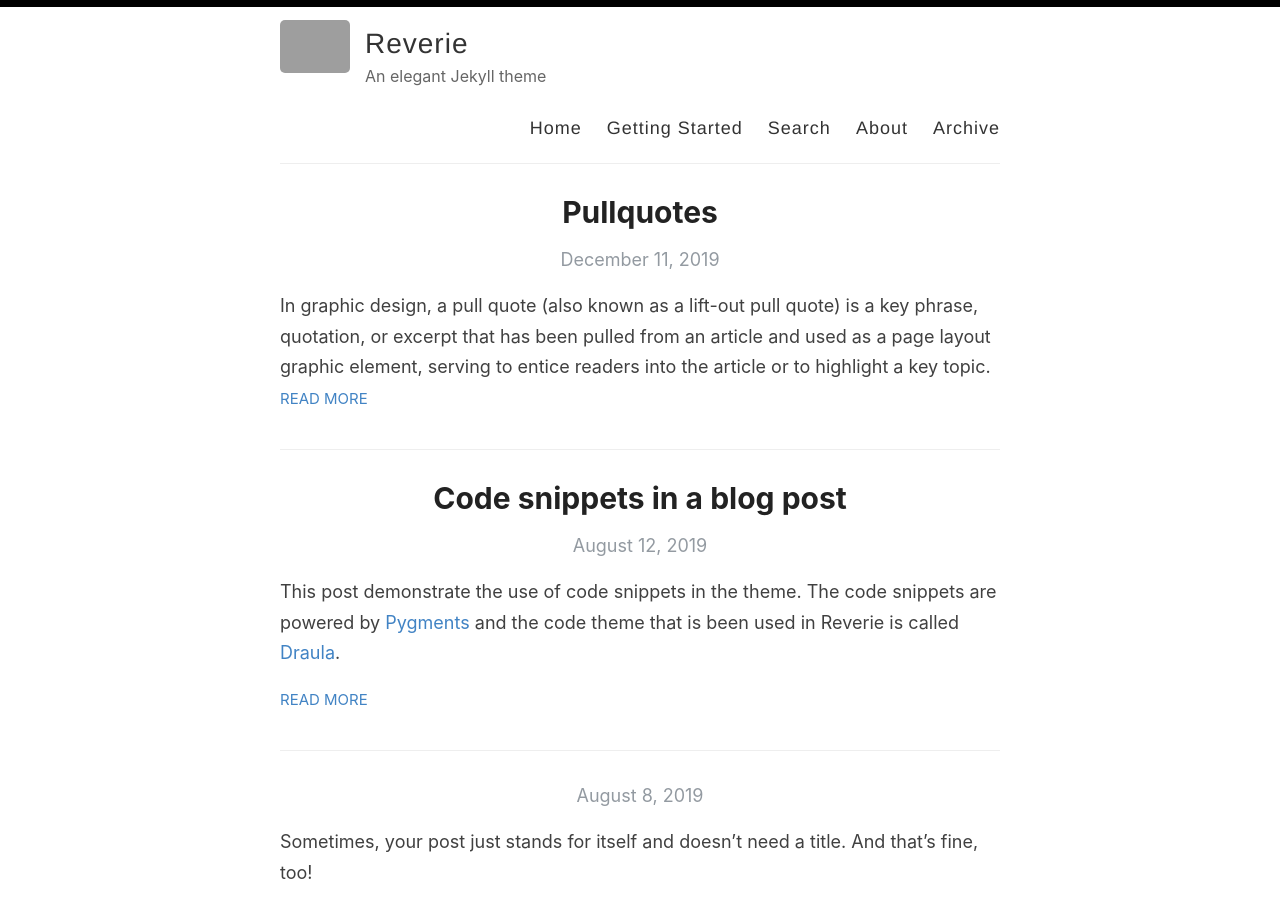
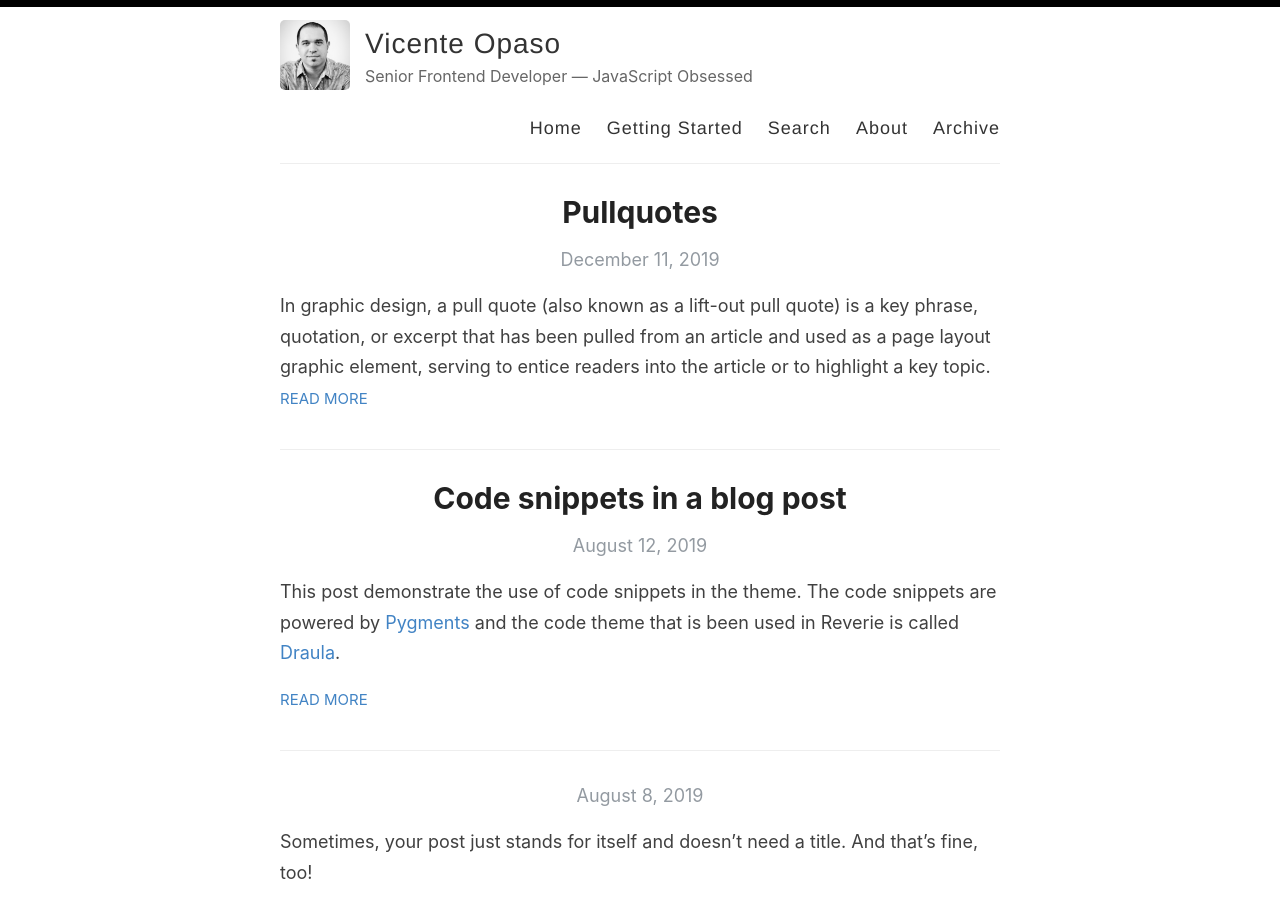
Before and after one commit to vicenteopaso/vicenteopaso, a Jekyll site: the page built from index.html, in a window 1280 px wide and 900 px high. Built offline with Jekyll 4.4.1, drawn with Linux system fonts in a browser that asks for light colours; the list of posts is cut into pages by our own code; grey boxes are pictures that could not be loaded.

Commit message:
Initial cleanup

```diff
--- a/_config.yml
+++ b/_config.yml
@@ -3,16 +3,16 @@
 #
 
 # Name of your site (displayed in the header)
-name: Reverie
+name: Vicente Opaso
 
 # Name of the author
 author: Amit Merchant
 
 # Short bio or description (displayed in the header)
-description: An elegant Jekyll theme
+description: Senior Frontend Developer — JavaScript Obsessed
 
 # URL of your avatar or profile pic (you could use your GitHub profile pic)
-avatar: /images/reverie.png
+avatar: /images/Official_square.jpeg
 
 #
 # Flags below are optional
@@ -21,20 +21,14 @@ avatar: /images/reverie.png
 # Includes an icon in the footer for each username you enter
 footer-links:
   dribbble:
-  email: amit.d.merchant@gmail.com
-  facebook:
-  flickr:
-  github: amitmerchant1990/reverie
+  email: vicente@opa.so
+  facebook: https://www.facebook.com/vicenteopaso
+  github: https://github.com/vicenteopaso
   instagram:
-  linkedin:
+  linkedin: https://www.linkedin.com/in/vicenteopaso
   pinterest:
-  rss: rss
-  twitter: amit_merchant
+  twitter: vicenteopaso
   stackoverflow:
-  youtube: # channel/<your_long_string> or user/<user-name>
-  googleplus: # anything in your profile username that comes after plus.google.com/
-  playconsole:
-
 
 # Enter your Disqus shortname (not your username) to enable commenting on posts
 # You can find your shortname on the Settings page of your Disqus account
@@ -48,14 +42,14 @@ google_analytics: UA-43339302-11
 
 # Your website URL (e.g. http://amitmerchant1990.github.io or http://www.amitmerchant.com)
 # Used for Sitemap.xml and your RSS feed
-url: http://www.amitmerchant.com/reverie
-enforce_ssl: https://www.amitmerchant.com/reverie
+url: http://vicente.opa.so
+enforce_ssl: https://vicente.opa.so
 
 # If you're hosting your site at a Project repository on GitHub pages
 # (http://yourusername.github.io/repository-name)
 # and NOT your User repository (http://yourusername.github.io)
 # then add in the baseurl here, like this: "/repository-name"
-baseurl: "/reverie"
+baseurl: "/"
 
 #
 # !! You don't need to change any of the configuration flags below !!
@@ -87,7 +81,7 @@ plugins:
   - jekyll-seo-tag
   - jekyll-paginate
 
-include: ['_pages']
+# include: ['_pages']
 
 paginate: 6
 paginate_path: /page:num/
--- a/assets/css/style.scss
+++ /dev/null
@@ -1,128 +0,0 @@
----
----
-
-@import "{{ site.theme }}";
-
-body { position: relative; }
-
-.page-header {
-  background-color: #3135a1;
-  background-image: linear-gradient(120deg, #007e8b, #3135a1);
-
-  ul {
-    list-style: none;
-    padding: 0;
-    font-size: 0.9rem;
-
-    li {
-      display: inline;
-
-      a {
-        color: rgba(255,255,255,0.7);
-      }
-    }
-  }
-}
-
-.main-content {
-  a {
-    color: #006f8b;
-  }
-  h5 {
-    margin: 0;
-  }
-}
-
-.site-footer {
-  padding-top: 3rem;
-  padding-bottom: 1rem;
-  color: rgba(255, 255, 255, 0.8);
-  text-align: center;
-  background-color: #3135a1;
-  background-image: linear-gradient(120deg, #3135a1, #007e8b);
-
-  form {
-    input, textarea {
-      padding: 0.75rem 1rem;
-      width: 18rem;
-      color: rgba(255, 255, 255, 0.7);
-      background-color: rgba(255, 255, 255, 0.08);
-      border-color: rgba(255, 255, 255, 0.2);
-      border-style: solid;
-      border-width: 1px;
-      border-radius: 0.3rem;
-      transition: color 0.2s, background-color 0.2s, border-color 0.2s;
-
-      &:hover {
-        color: rgba(255, 255, 255, 0.8);
-        text-decoration: none;
-        background-color: rgba(255, 255, 255, 0.2);
-        border-color: rgba(255, 255, 255, 0.3);
-      }
-
-      &::placeholder {
-        color: rgba(255, 255, 255, 0.7);
-      }
-
-      &:focus-visible {
-        outline: 0 hidden transparent;
-      }
-    }
-
-    input {
-      width: 18rem;
-      margin: 0 0.5rem 1rem 0.5rem;
-    }
-
-    textarea {
-      display: block;
-      width: 37.4rem;
-      margin: 0 auto 1rem auto;
-    }
-
-    button {
-      width: 37.4rem;
-      margin-right: auto;
-      margin-left: auto;
-    }
-  }
-
-  .site-footer-owner {
-    font-weight: normal;
-    font-size: 0.9rem;
-  }
-
-  .site-footer-credits {
-    color: rgba(255, 255, 255, 0.8);
-    font-size: 0.8rem;
-    line-height: 1.5;
-    display: block;
-    margin: 1rem 0.5rem 1rem 0.5em;
-  }
-
-  a {
-    color: rgba(255, 255, 255, 0.6);
-  }
-}
-
-.btn#toTop {
-  position: fixed;
-  bottom: 0;
-  right: 20px;
-  border-radius: 50%;
-  width: 3rem;
-  height: 3rem;
-  border: 1px solid rgba(0,0,0, 0.3);
-  color: rgba(0,0,0, 0.6);
-  line-height: 0px;
-}
-
-@media screen and (max-width: 42em) {
-  .site-footer {
-    form {
-      input, textarea, button {
-        width: 90vw;
-      }
-    }
-  }
-}
```
Also changed, not shown: favicon.ico, images/Official_square.jpeg (added), images/categories.png (deleted), images/galaxy.jpg (deleted), images/mobile-demo.png (deleted), images/reverie-demo.png (deleted), images/reverie-text.png (deleted), images/search.png (deleted).
